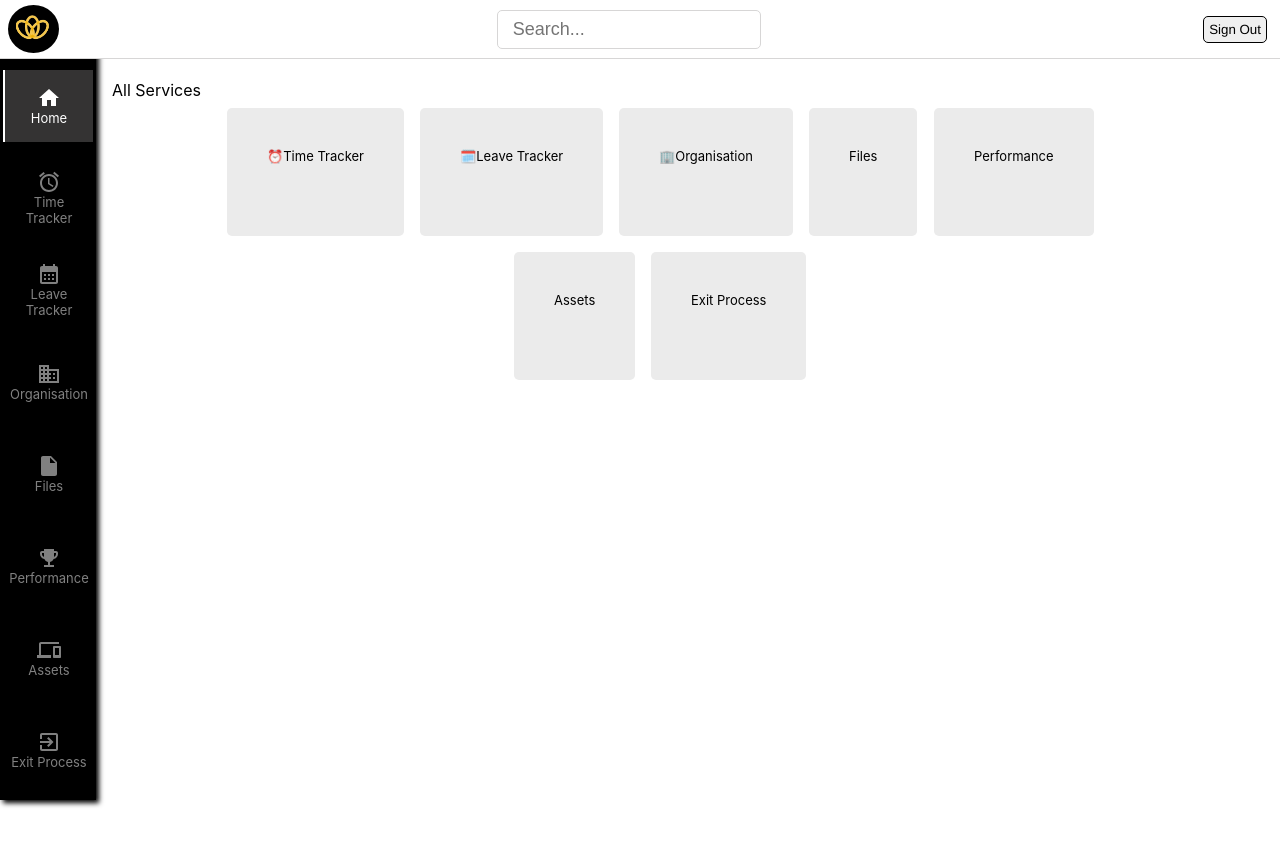
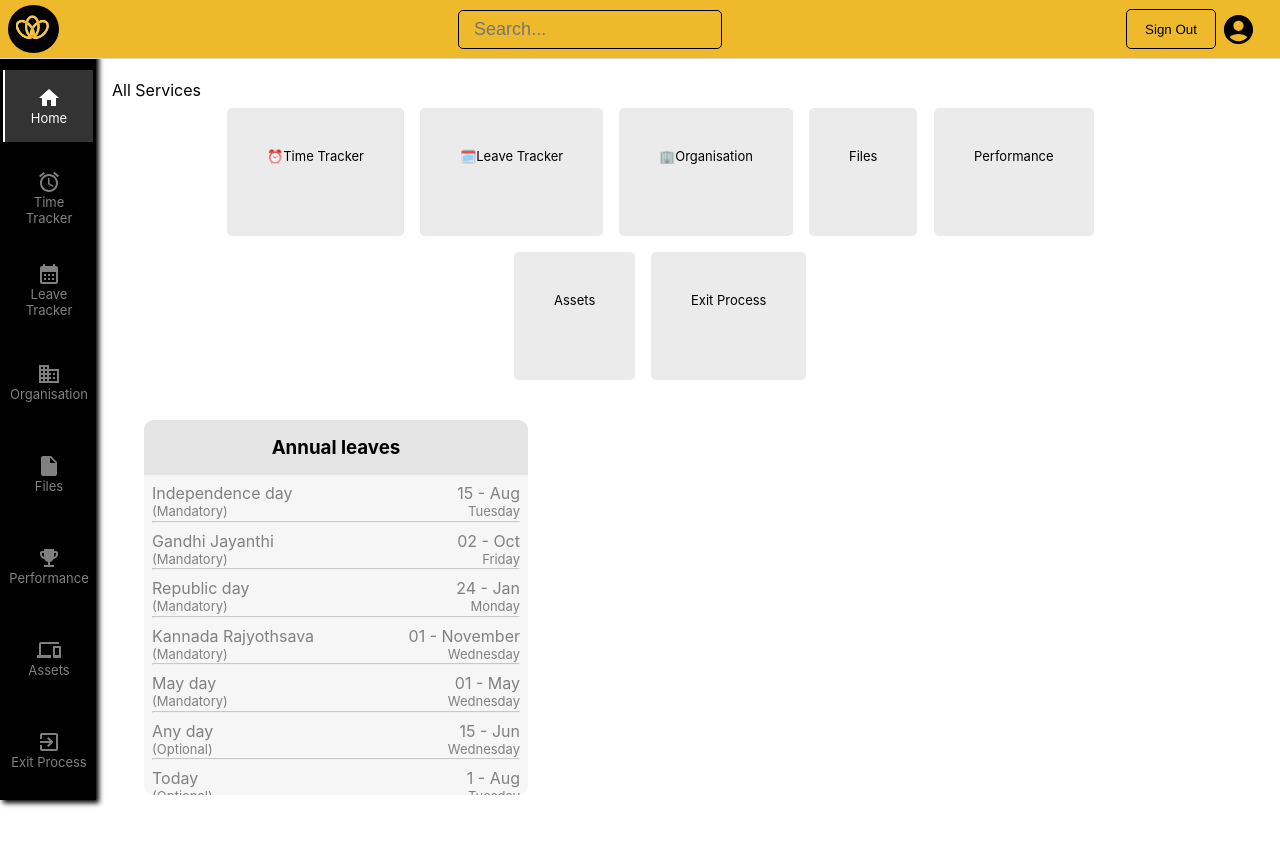
Before and after one commit to HRFocus/HRFocusFE, a React (Create React App) app: page /user/home in a window 1280 px wide. Shown: the top 846 px of the page. Before the commit the page ends 800 px from the top, so only its background shows below. Built offline with nearby package versions, Linux system fonts and the light colour scheme; sample sign-in values are in the browser's storage.

Commit message:
added leaves component to home

```diff
--- a/src/app/slice.js
+++ b/src/app/slice.js
@@ -54,6 +54,69 @@ const initialState = {
       enabled: false,
     },
   ],
+  leaves: [
+    {
+      name: "Independence day",
+      date: "15 - Aug",
+      type:"Mandatory",
+      day: "Tuesday"
+    },
+  {
+      name: "Gandhi Jayanthi",
+      date: "02 - Oct",
+      type:"Mandatory",
+      day: "Friday"
+    },
+  {
+      name: "Republic day",
+      date: "24 - Jan",
+      type:"Mandatory",
+      day: "Monday"
+    },
+  {
+      name: "Kannada Rajyothsava",
+      date: "01 - November",
+      type:"Mandatory",
+      day: "Wednesday"
+    },
+  {
+      name: "May day",
+      date: "01 - May",
+      type:"Mandatory",
+      day: "Wednesday"
+    },
+  {
+      name: "Any day",
+      date: "15 - Jun",
+      type:"Optional",
+      day: "Wednesday"
+    },
+  {
+      name: "Today",
+      date: "1 - Aug",
+      type:"Optional",
+      day: "Tuesday"
+    },
+  {
+      name: "Today",
+      date: "1 - Aug",
+      type:"",
+      day: "Tuesday"
+    },
+  {
+      name: "Today",
+      date: "1 - Aug",
+      type:"Optional",
+      day: "Tuesday"
+    },
+  {
+      name: "Today",
+      date: "1 - Aug",
+      type:"Regional",
+      day: "Tuesday"
+    },
+  ],
+
 };
 
 
--- a/src/pages/UserPages/Home/Home.css
+++ b/src/pages/UserPages/Home/Home.css
@@ -1,7 +1,8 @@
-.home-page-container{
+.home-page-container {
     padding: 5rem 7rem;
 }
-.home-page-container ul{
+
+.services-container ul {
     list-style: none;
     display: flex;
     flex-direction: row;
@@ -15,12 +16,51 @@
     text-decoration: none;
     color: black;
     font-size: small;
-     text-align:justify;
+    text-align: justify;
     padding: 0;
 }
+
 .home-page-container li {
     margin: .5rem;
 }
-.icons{
+
+.icons {
     width: 100px;
 }
+
+.annual-leaves-container {
+    /* border: .5px solid grey; */
+    min-width: 250px;
+    width: 30vw;
+    display: flex;
+    flex-direction: column;
+    align-content: center;
+    border-radius: 10px;
+    margin: 2rem;
+    background-color: rgb(246, 246, 246);
+}
+
+.div-sep {
+    margin: 0;
+    display: flex;
+    justify-content: space-between;
+}
+
+.annual-leaves-container h3 {
+    padding: 1rem;
+    text-align: center;
+    background-color: rgb(228, 228, 228);
+    border-radius: 10px 10px 0px 0px;
+
+}
+
+.leave-lists {
+    list-style: none;
+    padding: 0;
+    overflow: scroll;
+    height: 40vh;
+}
+
+.leave-lists hr {
+    margin: 1.5px 0 0 0;
+}
--- a/src/pages/UserPages/Home/Home.js
+++ b/src/pages/UserPages/Home/Home.js
@@ -6,12 +6,13 @@ import { Link } from "react-router-dom";
 
 const Home = () => {
   const services = useSelector((state) => state.services);
+  const leaves = useSelector((state) => state.leaves);
   return (
     <div className="home-page-container">
       <p>All Services</p>
       <div className="services-container">
         <ul>
-          {services.map((item,index) => {
+          {services.map((item, index) => {
             return (
               <li key={index}>
                 <Link to={item.path}>
@@ -22,7 +23,7 @@ const Home = () => {
                     height="8rem"
                     borderRadius="5px"
                   >
-                    <span className="icons" >{ item.icons }</span>
+                    <span className="icons">{item.icons}</span>
                     {item.name}
                   </Cards>
                 </Link>
@@ -31,6 +32,28 @@ const Home = () => {
           })}
         </ul>
       </div>
+      <div className="annual-leaves-container">
+        <h3>Annual leaves</h3>
+        <div>
+          <ul className="leave-lists">
+            {leaves.map((items, index) => {
+              return (
+                <li key={index}>
+                  <div className="div-sep">
+                    <p>{items.name}</p>
+                    <p>{items.date}</p>
+                  </div>
+                  <div className="div-sep" style={{ fontSize: "13px" }}>
+                    <p>({items.type})</p>
+                    <p>{items.day}</p>
+                  </div>
+                  {leaves.length - 1 === index ? "" : <hr />}
+                </li>
+              );
+            })}
+          </ul>
+        </div>
+      </div>
     </div>
   );
 };
--- a/src/shared/Navigation/TopNav/TopNav.css
+++ b/src/shared/Navigation/TopNav/TopNav.css
@@ -9,4 +9,15 @@
     justify-content: space-between;
     padding: .5rem;
     align-items: center;
+    background-color: #eeba2b;
 }
+.user-mgmt{
+    display: flex;
+    align-items: center;
+    margin-right: 1rem;
+}
+.profile-container{
+    height: 100%;
+    display: flex;
+    cursor: pointer;
+}
--- a/src/shared/Navigation/TopNav/TopNav.js
+++ b/src/shared/Navigation/TopNav/TopNav.js
@@ -5,6 +5,7 @@ import Buttons from "../../FormElements/Buttons/Buttons";
 import { useDispatch } from "react-redux";
 import { userLogOut } from "../../../app/slice";
 import { useHistory } from "react-router-dom";
+import AccountCircleIcon from "@mui/icons-material/AccountCircle";
 import logoSrc from "../../../utils/Images/logo.png"
 const TopNav = () => {
     const dispatch = useDispatch();
@@ -23,16 +24,20 @@ const TopNav = () => {
       <div>
         <Input
           type="text"
-          color="rgb(140, 137, 137)"
-          border="1px solid rgb(215, 214, 214)"
+          color="black"
+          border="0.5px solid black"
           borderRadius="5px"
           padding="8px 15px"
           placeholder="Search..."
+          backgroundColor="transparent"
+          fontSize="80%"
+          width="20vw"
           setValue={setSearchText}
         />
       </div>
-      <div>
-        <Buttons handleClick={handleSignOutButton}>Sign Out</Buttons>
+      <div className="user-mgmt">
+        <Buttons handleClick={handleSignOutButton} backgroundColor="transparent" height="5vh" width="90px">Sign Out</Buttons>
+        <div className="profile-container"> <AccountCircleIcon fontSize="large"/> </div>
       </div>
     </div>
   );
```
Lines whose indentation alone changed are shown as unchanged.
